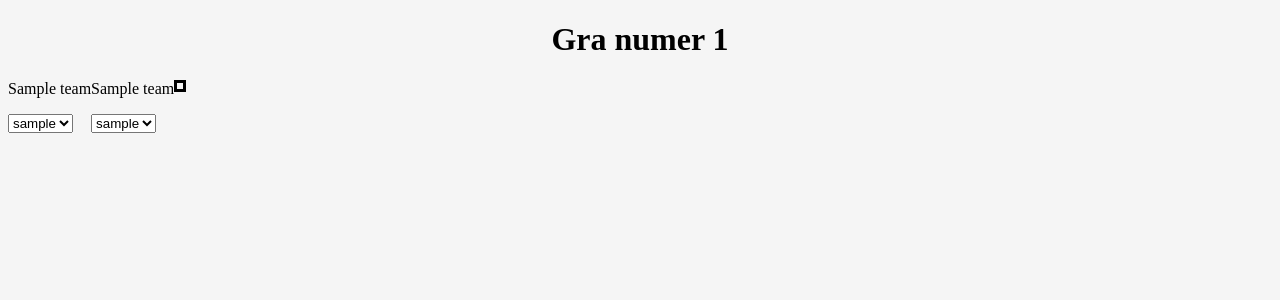
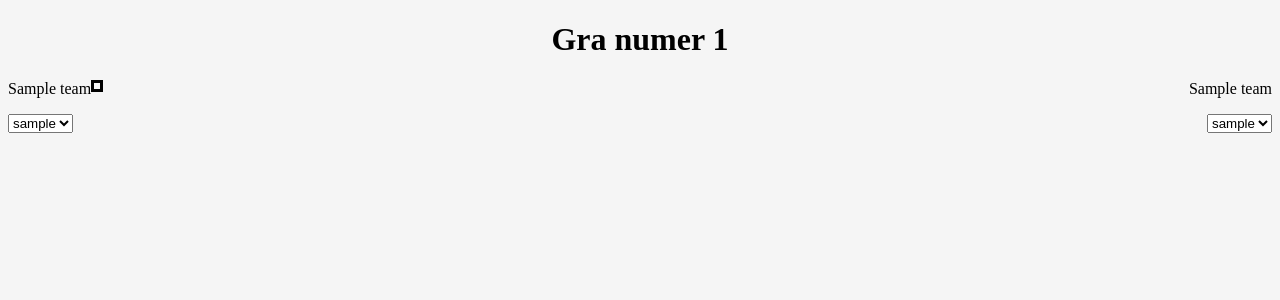
Before and after one commit to stvoreku/gierki, a Django app: template tajniacy/templates/game.html in a window 1280 px wide. Shown: the top 300 px of the page. Run offline with Django 3.2, Linux system fonts and the light colour scheme; the template is opened without the code that fills it: values that come from a table or form of the project are taken from there, others are empty; tables that the repository leaves empty hold one stand-in row (values such as "Sample post").

Commit message:
Gierki tworzenie

```diff
--- a/tajniacy/templates/game.html
+++ b/tajniacy/templates/game.html
@@ -20,7 +20,7 @@
 </select>
 </div>
 
-<div class="team1class">
+<div class="team2class">
 {{team2.name}}
 <ul id="team2">
 </ul>
--- a/tajniacy/urls.py
+++ b/tajniacy/urls.py
@@ -4,4 +4,5 @@ from . import views
 urlpatterns = [
     path('', views.HomeView.as_view(), name = 'home'),
     path('<int:pk>/', views.GameView.as_view(), name='game'),
+    path('game/', views.GameUpdate.as_view(), name='gameupdate'),
 ]
```
